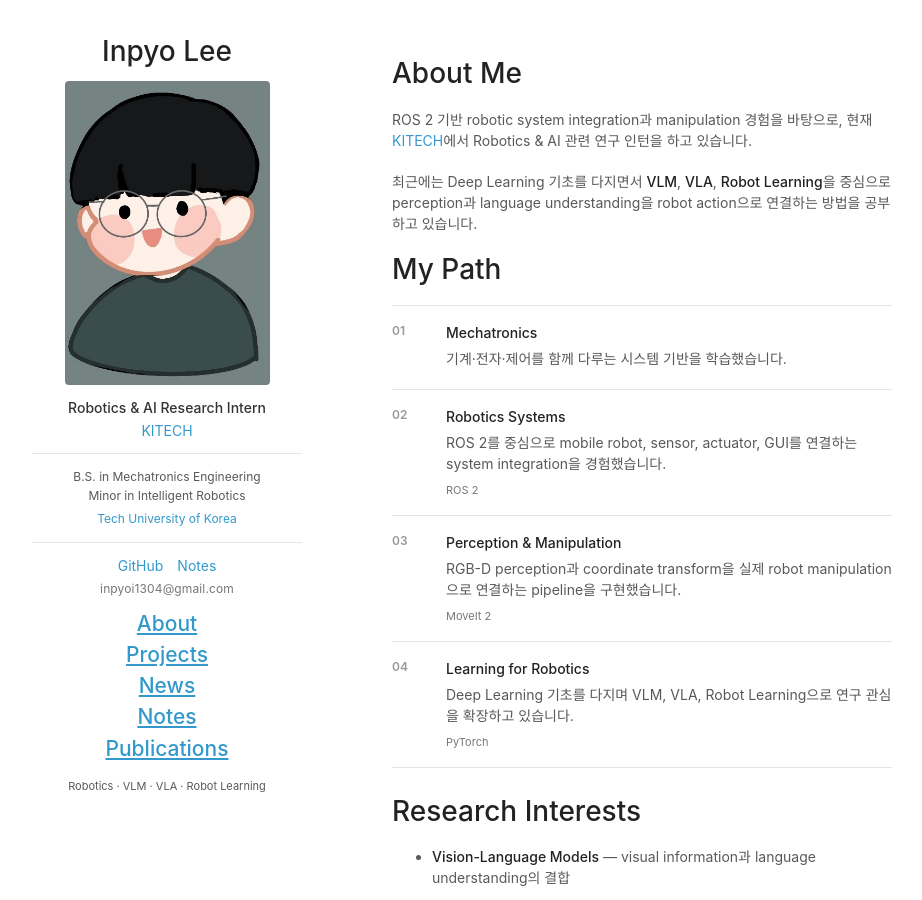
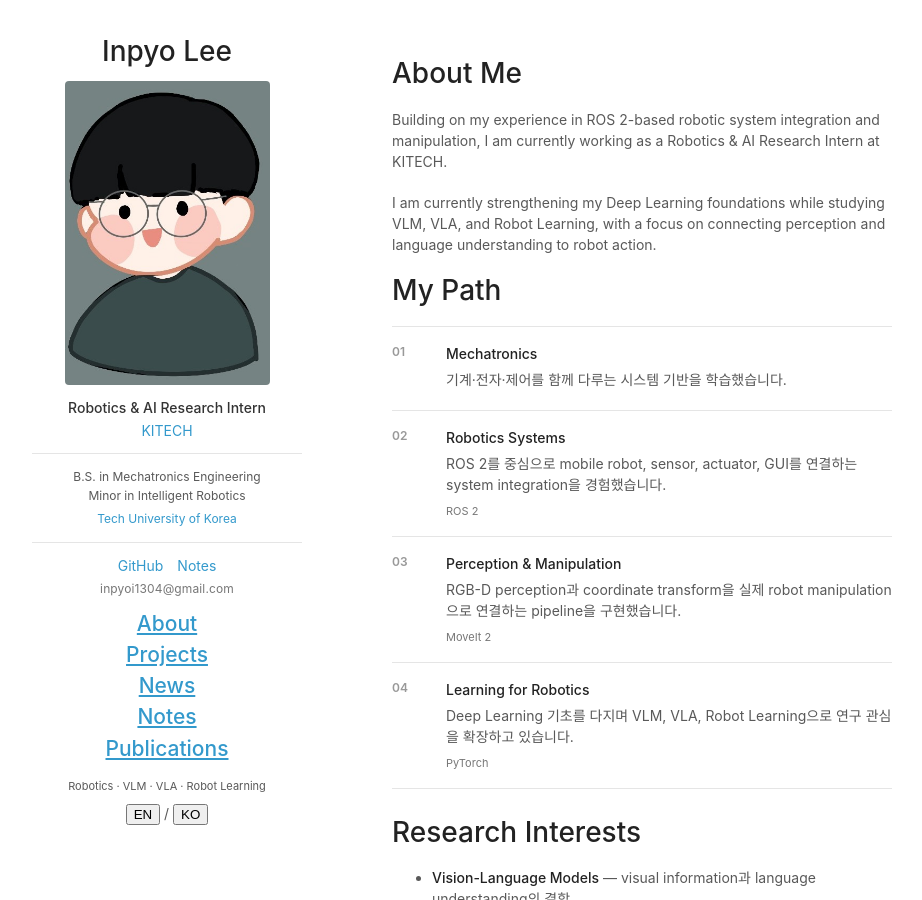
Before and after one commit to nayana224/nayana224.github.io, a Jekyll site: the page index.html, which Jekyll copies as it is, in a window 1280 px wide and 900 px high. Shown: the whole window, without its empty margins (178-1100 px from the left). Built offline with Jekyll 4.4.1, drawn with Linux system fonts in a browser that asks for light colours.

Commit message:
feat: add English-default language switcher

```diff
--- a/index.html
+++ b/index.html
@@ -1,5 +1,5 @@
 <!doctype html>
-<html lang="ko">
+<html lang="en">
 <head>
   <meta charset="utf-8">
   <meta http-equiv="X-UA-Compatible" content="chrome=1">
@@ -15,15 +15,15 @@
         <h1>Inpyo Lee</h1>
         <img class="profile-image" src="images/profile.jpg" alt="Inpyo Lee">
 
-        <p class="role">Robotics & AI Research Intern</p>
+        <p class="role" data-en="Robotics & AI Research Intern" data-ko="Robotics & AI 연구 인턴">Robotics & AI Research Intern</p>
         <p class="affiliation">
           <a href="https://eng.kitech.re.kr/" target="_blank" rel="noreferrer">KITECH</a>
         </p>
 
         <div class="profile-meta">
           <p>
-            B.S. in Mechatronics Engineering<br>
-            Minor in Intelligent Robotics
+            <span data-en="B.S. in Mechatronics Engineering" data-ko="메카트로닉스공학 학사">B.S. in Mechatronics Engineering</span><br>
+            <span data-en="Minor in Intelligent Robotics" data-ko="지능형로봇전공 부전공">Minor in Intelligent Robotics</span>
           </p>
           <p>
             <a href="https://www.tukorea.ac.kr/intro/index.html" target="_blank" rel="noreferrer">
@@ -39,33 +39,35 @@
         <p class="email-text">inpyoi1304@gmail.com</p>
 
         <nav>
-          <h2><a href="#about">About</a></h2>
-          <h2><a href="#projects">Projects</a></h2>
-          <h2><a href="#news">News</a></h2>
-          <h2><a href="./notes/">Notes</a></h2>
-          <h2><a href="./publications.html">Publications</a></h2>
+          <h2><a href="#about" data-en="About" data-ko="소개">About</a></h2>
+          <h2><a href="#projects" data-en="Projects" data-ko="프로젝트">Projects</a></h2>
+          <h2><a href="#news" data-en="News" data-ko="소식">News</a></h2>
+          <h2><a href="./notes/" data-en="Notes" data-ko="노트">Notes</a></h2>
+          <h2><a href="./publications.html" data-en="Publications" data-ko="논문">Publications</a></h2>
         </nav>
 
         <p class="view"><small>Robotics · VLM · VLA · Robot Learning</small></p>
+
+        <div class="language-switcher" aria-label="Language">
+          <button type="button" data-lang="en" class="active">EN</button>
+          <span>/</span>
+          <button type="button" data-lang="ko">KO</button>
+        </div>
       </div>
     </header>
 
     <section>
       <div id="about">
-        <h1>About Me</h1>
-        <p>
-          ROS 2 기반 robotic system integration과 manipulation 경험을 바탕으로,
-          현재 <a href="https://eng.kitech.re.kr/" target="_blank" rel="noreferrer">KITECH</a>에서
-          Robotics & AI 관련 연구 인턴을 하고 있습니다.
+        <h1 data-en="About Me" data-ko="소개">About Me</h1>
+        <p data-en="Building on my experience in ROS 2-based robotic system integration and manipulation, I am currently working as a Robotics & AI Research Intern at KITECH." data-ko="ROS 2 기반 robotic system integration과 manipulation 경험을 바탕으로, 현재 KITECH에서 Robotics & AI 관련 연구 인턴을 하고 있습니다.">
+          Building on my experience in ROS 2-based robotic system integration and manipulation, I am currently working as a Robotics & AI Research Intern at KITECH.
         </p>
-        <p>
-          최근에는 Deep Learning 기초를 다지면서
-          <strong>VLM</strong>, <strong>VLA</strong>, <strong>Robot Learning</strong>을 중심으로
-          perception과 language understanding을 robot action으로 연결하는 방법을 공부하고 있습니다.
+        <p data-en="I am currently strengthening my Deep Learning foundations while studying VLM, VLA, and Robot Learning, with a focus on connecting perception and language understanding to robot action." data-ko="최근에는 Deep Learning 기초를 다지면서 VLM, VLA, Robot Learning을 중심으로 perception과 language understanding을 robot action으로 연결하는 방법을 공부하고 있습니다.">
+          I am currently strengthening my Deep Learning foundations while studying VLM, VLA, and Robot Learning, with a focus on connecting perception and language understanding to robot action.
         </p>
       </div>
 
-      <h1>My Path</h1>
+      <h1 data-en="My Path" data-ko="My Path">My Path</h1>
       <div class="path-list">
         <div class="path-item">
           <span class="path-index">01</span>
@@ -100,7 +102,7 @@
         </div>
       </div>
 
-      <h1>Research Interests</h1>
+      <h1 data-en="Research Interests" data-ko="연구 관심 분야">Research Interests</h1>
       <ul class="interest-list">
         <li><strong>Vision-Language Models</strong> — visual information과 language understanding의 결합</li>
         <li><strong>Vision-Language-Action Models</strong> — multimodal understanding을 robot action으로 연결하는 방법</li>
@@ -117,7 +119,7 @@
       <br>
 
       <div id="projects">
-        <h1>Featured Projects</h1>
+        <h1 data-en="Featured Projects" data-ko="주요 프로젝트">Featured Projects</h1>
 
         <table class="research-table">
           <tr>
@@ -167,7 +169,7 @@
         </table>
 
         <div class="other-experience">
-          <h2>Other Experience</h2>
+          <h2 data-en="Other Experience" data-ko="기타 경험">Other Experience</h2>
           <ul>
             <li>KITECH robotics / simulation work</li>
             <li>VLM task monitoring experiments</li>
@@ -182,7 +184,7 @@
       <br><br>
 
       <div id="news">
-        <h1>News</h1>
+        <h1 data-en="News" data-ko="소식">News</h1>
         <p>최근 진행 중인 학습과 연구 활동을 짧게 기록합니다.</p>
         <ul>
           <li><strong>2026</strong> — KITECH Robotics & AI Research Intern</li>
@@ -191,7 +193,7 @@
         </ul>
       </div>
 
-      <h1>Notes</h1>
+      <h1 data-en="Notes" data-ko="노트">Notes</h1>
       <p>
         논문을 읽고, 구현하고, 시행착오를 겪으면서 배운 내용을
         이 사이트의 Markdown notes로 기록합니다.
@@ -203,14 +205,14 @@
       </ul>
       <p><a href="./notes/">Browse all Notes →</a></p>
 
-      <h1>Papers & Publications</h1>
+      <h1 data-en="Papers & Publications" data-ko="논문 및 출판물">Papers & Publications</h1>
       <p>
         현재는 학습 중인 주요 논문과 연구 방향을 정리하고 있습니다.
         실제 저자로 참여한 publication과 읽은 논문은 명확히 구분해서 관리할 예정입니다.
       </p>
       <p><a href="./publications.html">Publications page →</a></p>
 
-      <h1>Outside Research</h1>
+      <h1 data-en="Outside Research" data-ko="연구 밖의 관심사">Outside Research</h1>
       <p>
         로봇과 AI 밖에서는 animation, games, gadgets 같은 것들을 좋아합니다.
         특히 <strong>Keroro</strong>를 좋아해서, 이 홈페이지에도 나중에 작은 개인적인 요소를 조금씩 넣어볼 생각입니다.
@@ -219,5 +221,34 @@
   </div>
 
   <script src="javascripts/scale.fix.js"></script>
+  <script>
+    (function () {
+      var lang = localStorage.getItem('site-lang') || 'en';
+      var root = document.documentElement;
+      var buttons = document.querySelectorAll('.language-switcher button');
+
+      function applyLanguage(nextLang) {
+        lang = nextLang;
+        root.lang = lang;
+        localStorage.setItem('site-lang', lang);
+
+        document.querySelectorAll('[data-en][data-ko]').forEach(function (el) {
+          el.textContent = el.getAttribute('data-' + lang);
+        });
+
+        buttons.forEach(function (button) {
+          button.classList.toggle('active', button.getAttribute('data-lang') === lang);
+        });
+      }
+
+      buttons.forEach(function (button) {
+        button.addEventListener('click', function () {
+          applyLanguage(button.getAttribute('data-lang'));
+        });
+      });
+
+      applyLanguage(lang);
+    })();
+  </script>
 </body>
 </html>
```
